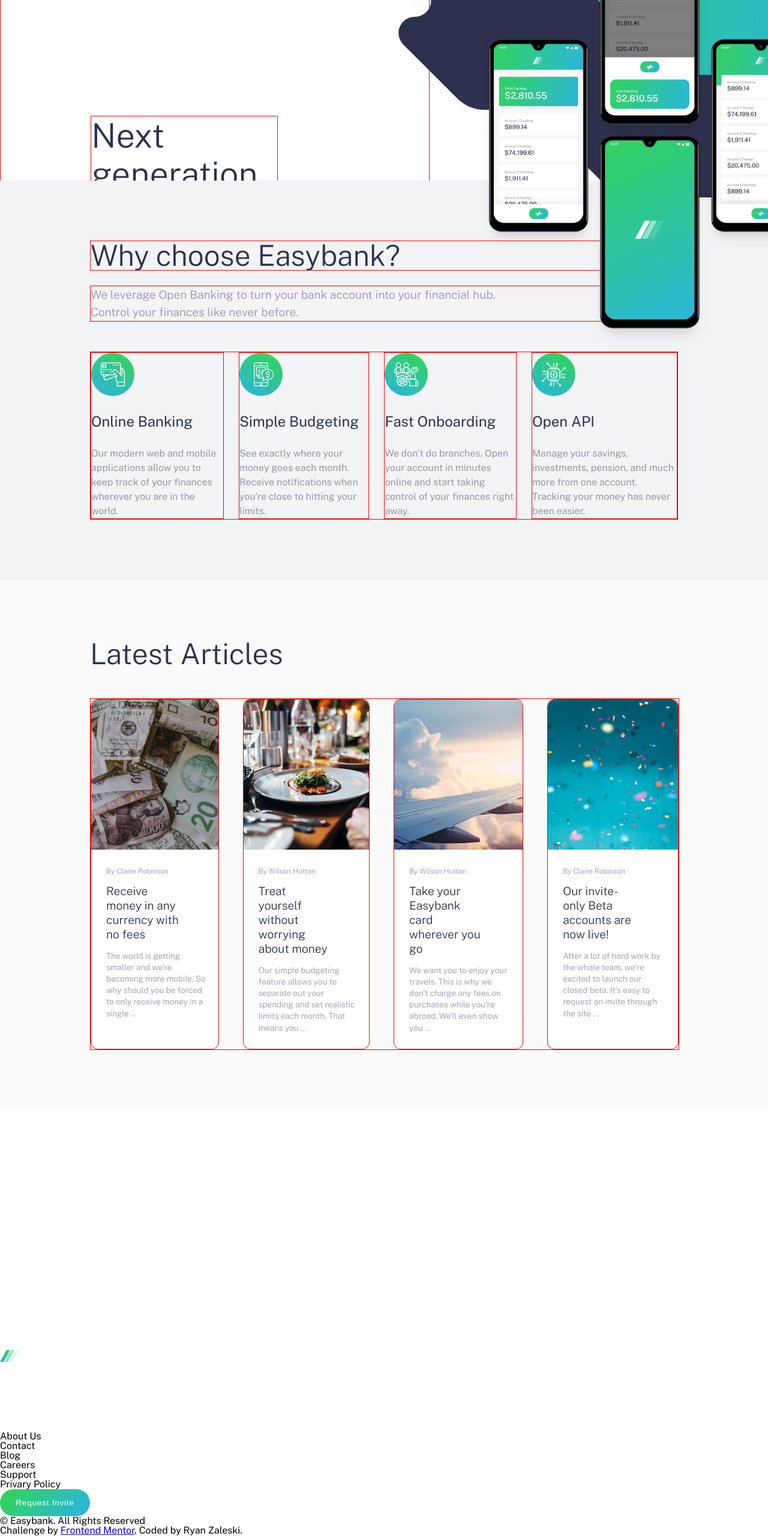
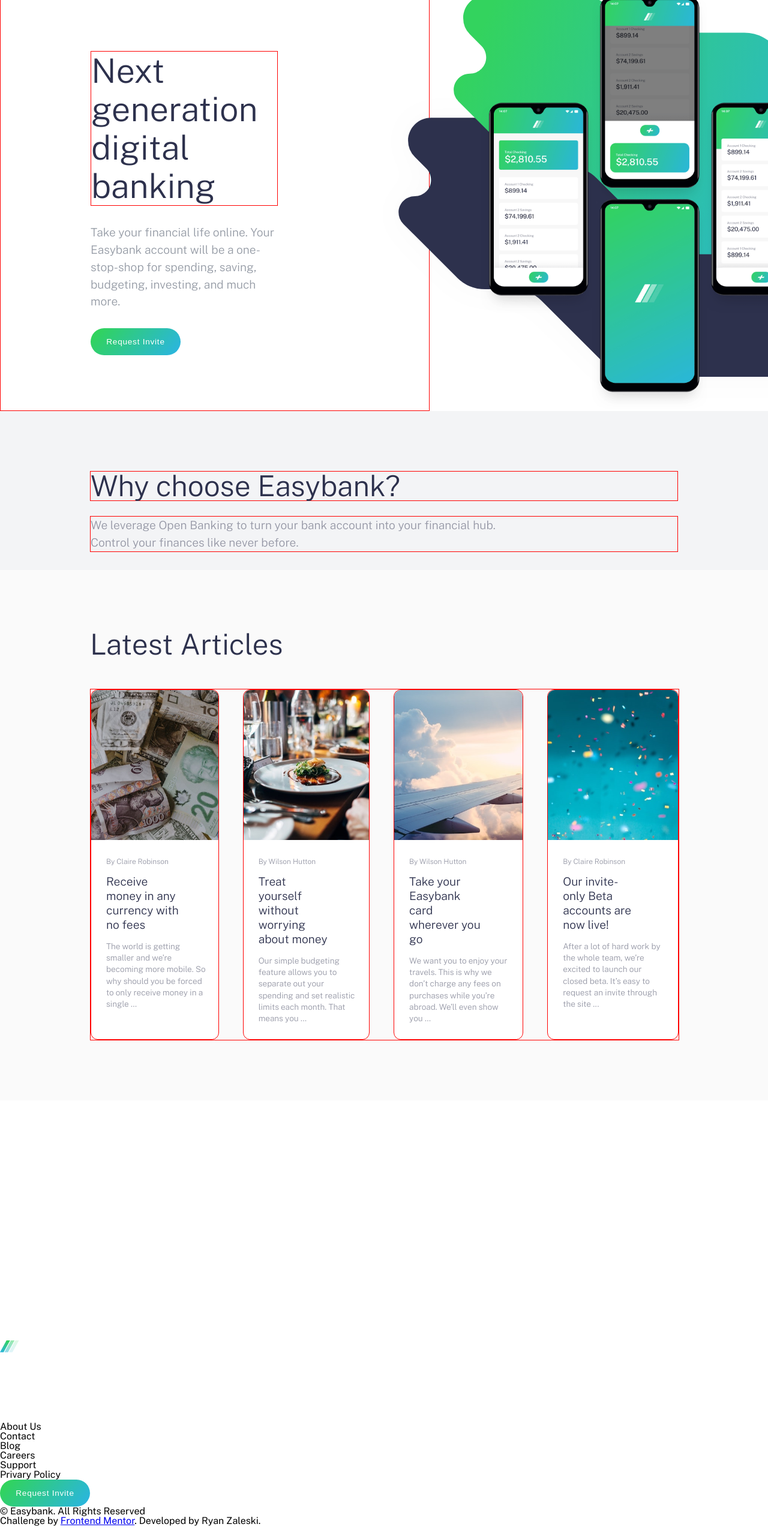
Before and after one commit to RyanZaleski/EasyBank-landing-page, a plain HTML site: page index.html in a window 1280 px wide. Shown: the part 95-2655 px from the top of the page at 60% size. Drawn offline with nearby package versions, Linux system fonts and the light colour scheme.

```diff
--- a/index.html
+++ b/index.html
@@ -169,11 +169,11 @@
 
   <ul class="socials">
 
-    <li><svg xmlns="http://www.w3.org/2000/svg" width="20" height="20"><path fill="#FFF" d="M18.896 0H1.104C.494 0 0 .494 0 1.104v17.793C0 19.506.494 20 1.104 20h9.58v-7.745H8.076V9.237h2.606V7.01c0-2.583 1.578-3.99 3.883-3.99 1.104 0 2.052.082 2.329.119v2.7h-1.598c-1.254 0-1.496.597-1.496 1.47v1.928h2.989l-.39 3.018h-2.6V20h5.098c.608 0 1.102-.494 1.102-1.104V1.104C20 .494 19.506 0 18.896 0z"/></svg></li>
-    <li><svg xmlns="http://www.w3.org/2000/svg" width="21" height="20"><path fill="#FFF" d="M10.333 0c-5.522 0-10 4.478-10 10 0 5.523 4.478 10 10 10 5.523 0 10-4.477 10-10 0-5.522-4.477-10-10-10zm3.701 14.077c-1.752.12-5.653.12-7.402 0C4.735 13.947 4.514 13.018 4.5 10c.014-3.024.237-3.947 2.132-4.077 1.749-.12 5.651-.12 7.402 0 1.898.13 2.118 1.059 2.133 4.077-.015 3.024-.238 3.947-2.133 4.077zM8.667 8.048l4.097 1.949-4.097 1.955V8.048z"/></svg></li>
-    <li><svg xmlns="http://www.w3.org/2000/svg" width="21" height="18"><path fill="#FFF" d="M20.667 2.797a8.192 8.192 0 01-2.357.646 4.11 4.11 0 001.804-2.27 8.22 8.22 0 01-2.606.996A4.096 4.096 0 0014.513.873c-2.649 0-4.595 2.472-3.997 5.038a11.648 11.648 0 01-8.457-4.287 4.109 4.109 0 001.27 5.478A4.086 4.086 0 011.47 6.59c-.045 1.901 1.317 3.68 3.29 4.075a4.113 4.113 0 01-1.853.07 4.106 4.106 0 003.834 2.85 8.25 8.25 0 01-6.075 1.7 11.616 11.616 0 006.29 1.843c7.618 0 11.922-6.434 11.662-12.205a8.354 8.354 0 002.048-2.124z"/></svg></li>
-    <li><svg xmlns="http://www.w3.org/2000/svg" width="20" height="20"><path fill="#FFF" d="M10 0C4.478 0 0 4.477 0 10c0 4.237 2.636 7.855 6.356 9.312-.088-.791-.167-2.005.035-2.868.182-.78 1.172-4.97 1.172-4.97s-.299-.6-.299-1.486c0-1.39.806-2.428 1.81-2.428.852 0 1.264.64 1.264 1.408 0 .858-.545 2.14-.828 3.33-.236.995.5 1.807 1.48 1.807 1.778 0 3.144-1.874 3.144-4.58 0-2.393-1.72-4.068-4.177-4.068-2.845 0-4.515 2.135-4.515 4.34 0 .859.331 1.781.745 2.281a.3.3 0 01.069.288l-.278 1.133c-.044.183-.145.223-.335.134-1.249-.581-2.03-2.407-2.03-3.874 0-3.154 2.292-6.052 6.608-6.052 3.469 0 6.165 2.473 6.165 5.776 0 3.447-2.173 6.22-5.19 6.22-1.013 0-1.965-.525-2.291-1.148l-.623 2.378c-.226.869-.835 1.958-1.244 2.621.937.29 1.931.446 2.962.446 5.522 0 10-4.477 10-10S15.522 0 10 0z"/></svg></li>
-    <li><svg xmlns="http://www.w3.org/2000/svg" width="21" height="20"><path fill="#FFF" d="M10.333 0c-5.522 0-10 4.478-10 10 0 5.523 4.478 10 10 10 5.523 0 10-4.477 10-10 0-5.522-4.477-10-10-10zm3.701 14.077c-1.752.12-5.653.12-7.402 0C4.735 13.947 4.514 13.018 4.5 10c.014-3.024.237-3.947 2.132-4.077 1.749-.12 5.651-.12 7.402 0 1.898.13 2.118 1.059 2.133 4.077-.015 3.024-.238 3.947-2.133 4.077zM8.667 8.048l4.097 1.949-4.097 1.955V8.048z"/></svg></li>
+    <li><img src="/images/icon-facebook.svg" alt=""></li>
+    <li><img src="/images/icon-youtube.svg" alt=""></li>
+    <li><img src="/images/icon-twitter.svg" alt=""></li>
+    <li><img src="/images/icon-pinterest.svg" alt=""></li>
+    <li><img src="/images/icon-instagram.svg" alt=""></li>
 
   </ul>
   </div>
@@ -202,7 +202,7 @@
 
 <div class="center">
   Challenge by <a href="https://www.frontendmentor.io?ref=challenge" target="_blank">Frontend Mentor</a>.
-  Coded by Ryan Zaleski</a>.
+  Developed by Ryan Zaleski</a>.
 </div>
 
 
--- a/styles.css
+++ b/styles.css
@@ -373,7 +373,8 @@ main {
     border: 1px solid red;
     display: flex;
     flex-direction: column;
-    padding: 200px 0 0 150px;
+    justify-content: center;
+    padding: 0 0 0 150px;
     align-items: flex-start;
     gap: 30px;
 
@@ -383,7 +384,7 @@ main {
 .bgIntroMobile {
     width: 150%;
     position: absolute;
-    bottom: 320px;
+
     left: -100px;
     z-index: 2;
 }
@@ -400,7 +401,7 @@ main {
     width: 100%;
     position: relative;
     z-index: 2;
-    bottom: 15%;
+
     left: 15%;
 }
 
@@ -430,7 +431,7 @@ main {
     gap: 50px;
     background: hsl(220, 16%, 96%);
     position: relative;
-    bottom: 400px;
+
 }
 
 .whyChooseEasybankHeading {
```
